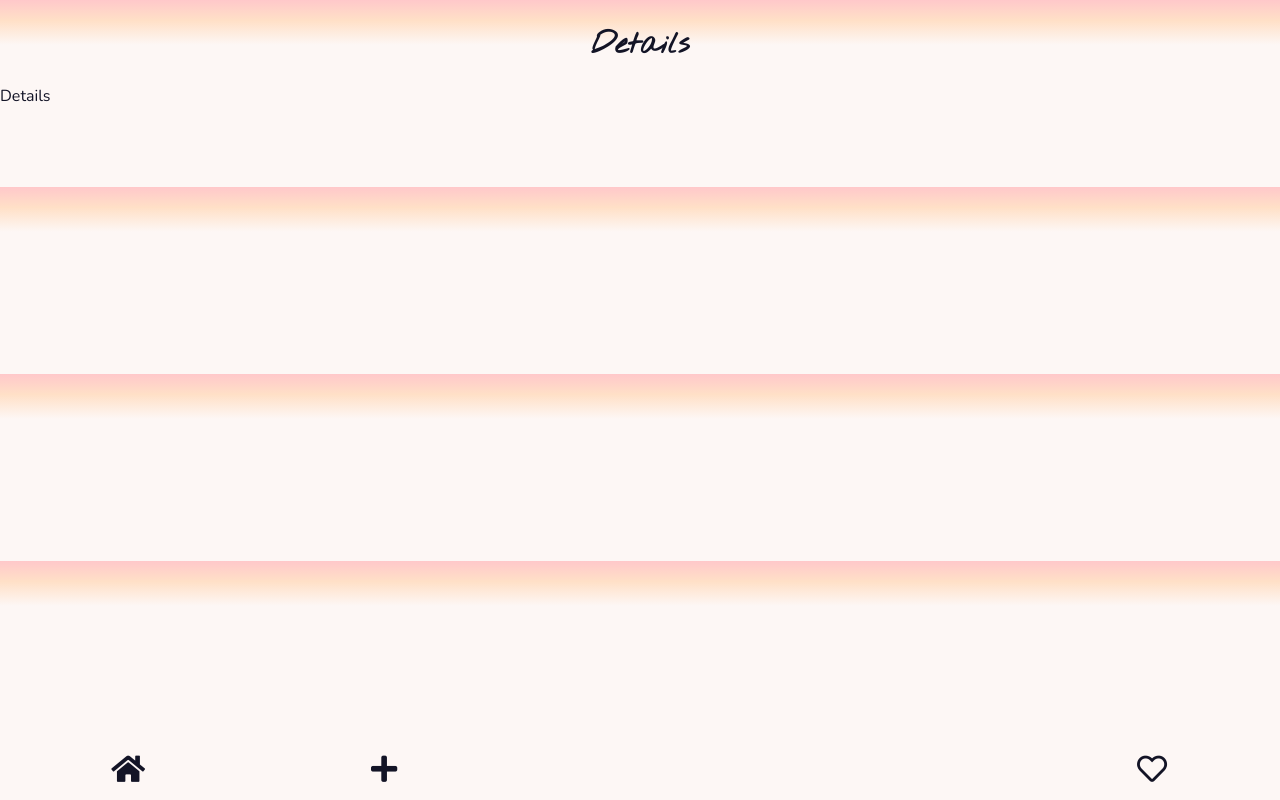
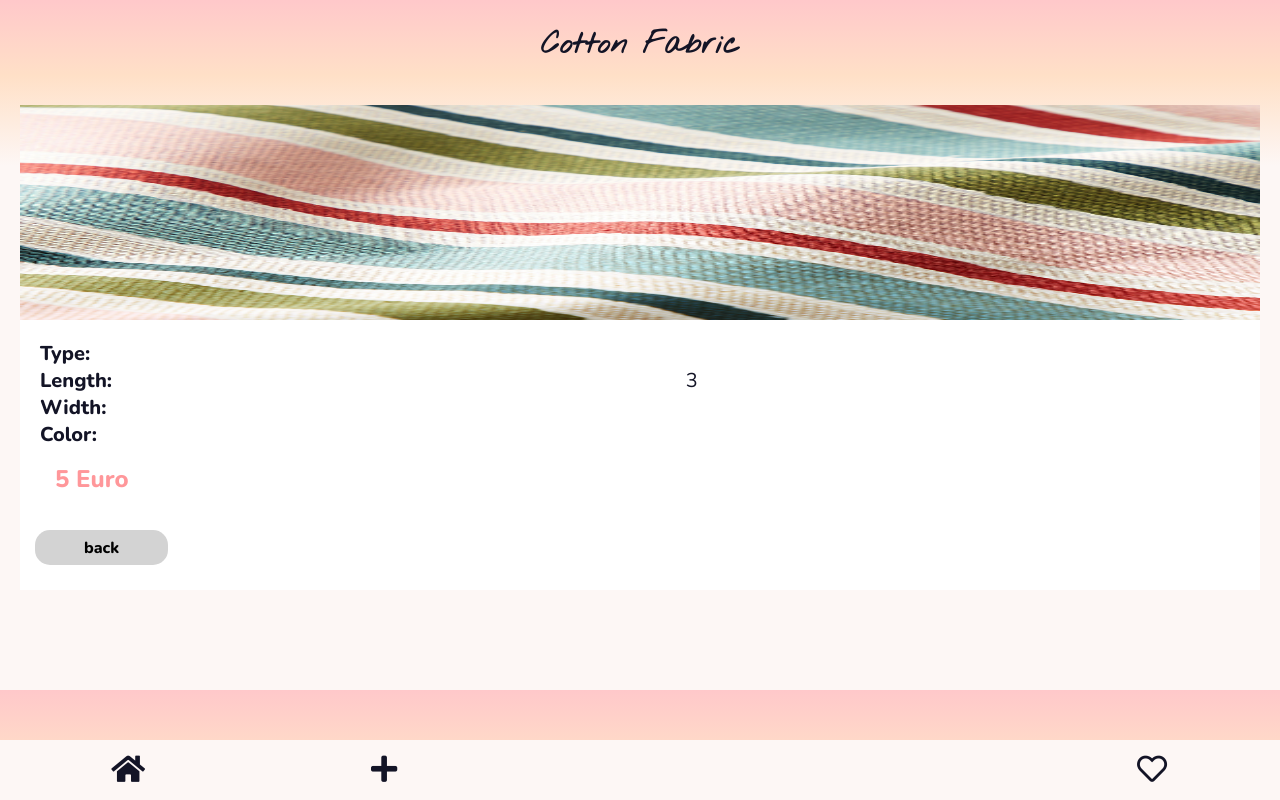
Before and after one commit to VHbeck/fabric-swop-app, a React (Create React App) app: page /details in a window 1280 px wide. Built offline with nearby package versions, Linux system fonts and the light colour scheme.

Commit message:
Add Detail Page Add Detail Button

```diff
--- a/src/App.js
+++ b/src/App.js
@@ -50,7 +50,11 @@ function App(props) {
             exact
             render={props => <Favorite cards={cards} />}
           />
-          <Route path="/details" exact render={props => <Details />} />
+          <Route
+            path="/details"
+            exact
+            render={props => <Details cards={cards} />}
+          />
           <Route component={NotFound} />
         </Switch>
       </Router>
--- a/src/components/AddButton.js
+++ /dev/null
@@ -1,15 +0,0 @@
-import styled from "styled-components";
-
-const AddButton = styled.button`
-  height: 35px;
-  width: 133px;
-  background-color: #ff979a;
-  border-radius: 15px;
-  font-weight: bold;
-  font-size: 16px;
-  font-family: "Nunito", sans-serif;
-  margin: 10px;
-  border: none;
-`;
-
-export default AddButton;
--- a/src/components/Card.js
+++ b/src/components/Card.js
@@ -2,10 +2,10 @@ import React from "react";
 import styled from "styled-components";
 import PropTypes from "prop-types";
 import Bookmark from "../components/Bookmark";
+import GreyButton from "./GreyButton";
 
 const CardFrame = styled.div`
   margin: 15px;
-  height: 300px;
   background-color: white;
   display: flex;
   flex-direction: column;
@@ -39,7 +39,6 @@ const CardPrice = styled.span`
 const TextContainer = styled.div`
   display: flex;
   justify-content: space-between;
-  padding-bottom: 15px;
 `;
 
 function Card(props) {
@@ -53,6 +52,7 @@ function Card(props) {
         <CardLengthText>Length: {props.length} m</CardLengthText>
         <CardPrice>{props.price} Euro</CardPrice>
       </TextContainer>
+      <GreyButton text="Details" />
     </CardFrame>
   );
 }
--- a/src/components/Form.js
+++ b/src/components/Form.js
@@ -1,7 +1,7 @@
 import React from "react";
 import styled from "styled-components";
 import PropTypes from "prop-types";
-import AddButton from "./AddButton";
+import RedButton from "./RedButton";
 import axios from "axios";
 
 const CLOUDNAME = process.env.REACT_APP_CLOUDINARY_CLOUDNAME;
@@ -182,7 +182,7 @@ function Form({ onCreate }) {
             />
             Euro
           </label>
-          <AddButton type="submit">Add</AddButton>
+          <RedButton type="submit" text="Add" />
         </FormContainer>
       </form>
     </>
--- /dev/null
+++ b/src/components/GreyButton.js
@@ -0,0 +1,31 @@
+import React from "react";
+import styled from "styled-components";
+import { Link } from "react-router-dom";
+import PropTypes from "prop-types";
+
+const StyledButton = styled.button`
+  height: 35px;
+  width: 133px;
+  background-color: lightgrey;
+  border-radius: 15px;
+  font-weight: bold;
+  font-size: 16px;
+  font-family: "Nunito", sans-serif;
+  margin: 15px;
+  border: none;
+`;
+
+function GreyButton(props) {
+  return (
+    <Link to={props.to}>
+      <StyledButton>{props.text}</StyledButton>
+    </Link>
+  );
+}
+
+GreyButton.propTypes = {
+  to: PropTypes.string,
+  text: PropTypes.string
+};
+
+export default GreyButton;
--- /dev/null
+++ b/src/components/RedButton.js
@@ -0,0 +1,26 @@
+import React from "react";
+import styled from "styled-components";
+import PropTypes from "prop-types";
+
+const StyledButton = styled.button`
+  height: 35px;
+  width: 133px;
+  background-color: #ff979a;
+  border-radius: 15px;
+  font-weight: bold;
+  font-size: 16px;
+  font-family: "Nunito", sans-serif;
+  margin: 10px;
+  border: none;
+`;
+
+function RedButton(props) {
+  return <StyledButton>{props.text}</StyledButton>;
+}
+
+RedButton.propTypes = {
+  to: PropTypes.string,
+  text: PropTypes.string
+};
+
+export default RedButton;
--- a/src/components/Button.mdx
+++ b/src/components/RedButton.mdx
@@ -1,15 +1,15 @@
 ---
-name: Button
+name: Red Button
 menu: Components
 ---
 
 # Button
 
 import { Playground, Props } from 'docz';
-import AddButton from './AddButton';
+import RedButton from './RedButton';
 
 ## Basic usage
 
 <Playground>
-  <AddButton>Add</AddButton>
+  <RedButton>Add</RedButton>
 </Playground>
--- a/src/pages/Details.js
+++ b/src/pages/Details.js
@@ -1,14 +1,68 @@
 import React from "react";
+// import PropTypes from "prop-types";
 import Header from "../components/Header";
 import Container from "../components/Container";
 import Footer from "../components/Footer";
-//import styled from "styled-components";
+import styled from "styled-components";
+import GreyButton from "../components/GreyButton";
 
-function Details() {
+const MainImage = styled.img`
+  width: 100%;
+  height: 215px;
+  align-self: center;
+`;
+
+const ImageContainer = styled.div`
+  display: flex;
+  justify-content: center;
+`;
+
+const Description = styled.div`
+  display: grid;
+  grid-template-columns: repeat(2, auto);
+  margin: 20px;
+  font-size: 20px;
+`;
+
+const Frame = styled.div`
+  background: white;
+  margin: 20px;
+  padding-bottom: 10px;
+`;
+
+const BoldText = styled.span`
+  font-weight: bold;
+`;
+
+const StyledPrice = styled.div`
+  color: #ff979a;
+  font-size: 24px;
+  font-weight: bold;
+  padding: 15px 15px 0px 15px;
+`;
+
+function Details(props) {
+  const card = props.cards[0];
   return (
     <>
-      <Header headline="Details" />
-      <Container>Details</Container>
+      <Header headline={card.name} />
+      <Container>
+        <Frame>
+          <ImageContainer>
+            <MainImage src={card.source} alt={card.title} />
+          </ImageContainer>
+          <Description>
+            <BoldText>Type:</BoldText> <span>{card.type}</span>
+            <BoldText>Length:</BoldText> <span>{card.fabricLength}</span>
+            <BoldText>Width:</BoldText> <span>{card.fabricWidth}</span>
+            <BoldText>Color:</BoldText> <span>{card.fabricColor}</span>
+            <StyledPrice>
+              <span>{card.price} Euro</span>
+            </StyledPrice>
+          </Description>
+          <GreyButton to="/" text="back" />
+        </Frame>
+      </Container>
       <Footer />
     </>
   );
```
